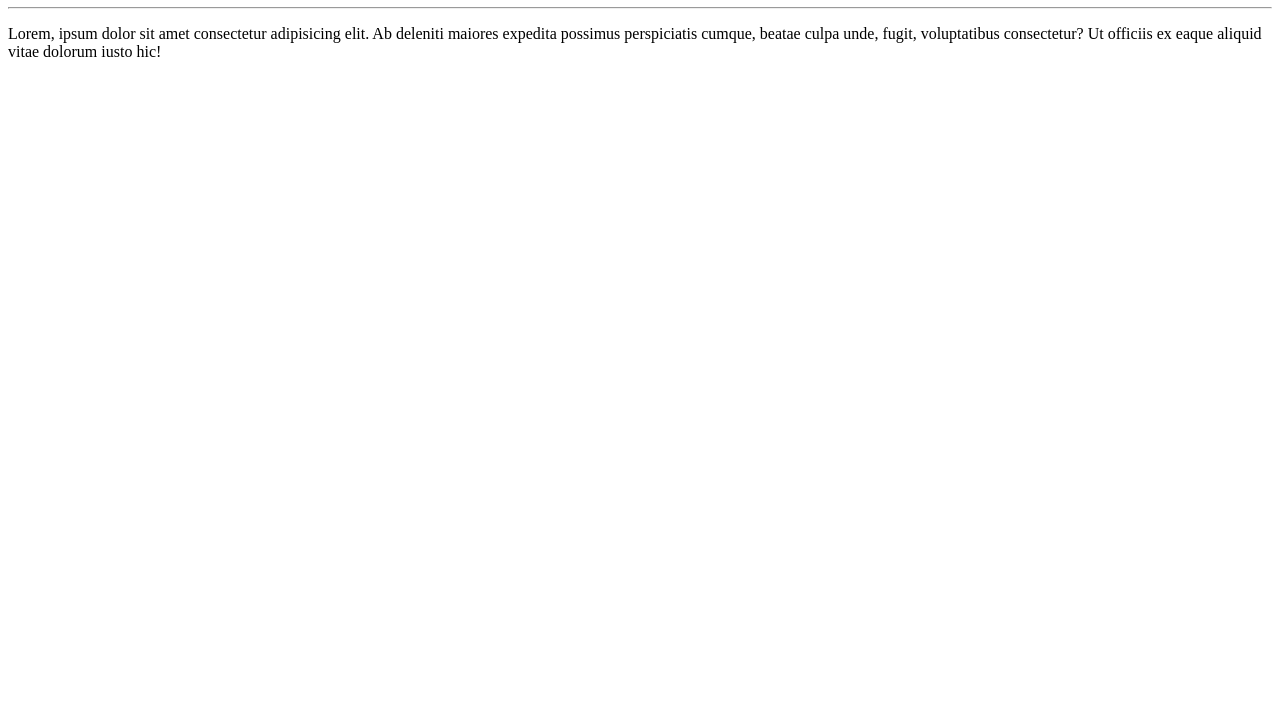
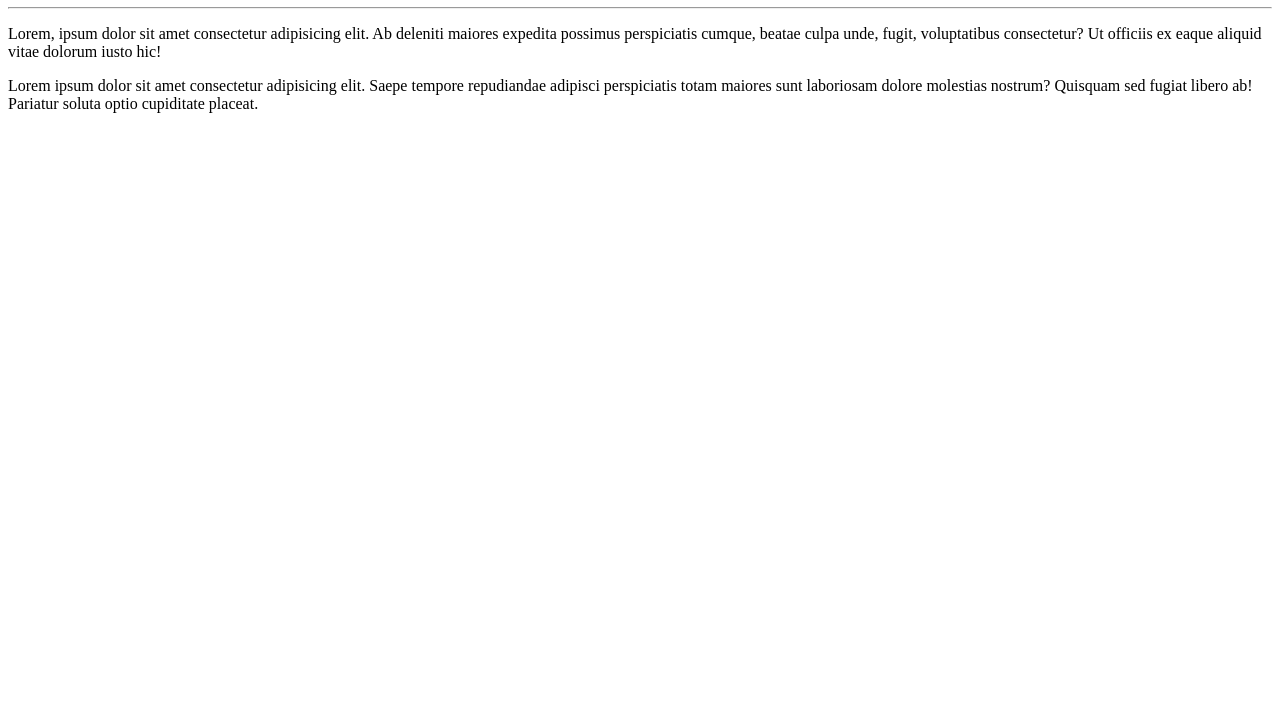
Before and after one commit to LuizHFFerraz/Ola-Mundo, a plain HTML site: page site-olamundo/index.html in a window 1280 px wide. Shown: the part 73-800 px from the top of the page. Drawn offline with Linux system fonts and the light colour scheme.

Commit message:
Novo paragrafo

```diff
--- a/site-olamundo/index.html
+++ b/site-olamundo/index.html
@@ -10,5 +10,6 @@
     <H1>Olá, Mundo!!! \o/</H1>
     <hr>
     <p>Lorem, ipsum dolor sit amet consectetur adipisicing elit. Ab deleniti maiores expedita possimus perspiciatis cumque, beatae culpa unde, fugit, voluptatibus consectetur? Ut officiis ex eaque aliquid vitae dolorum iusto hic!</p>
+    <p>Lorem ipsum dolor sit amet consectetur adipisicing elit. Saepe tempore repudiandae adipisci perspiciatis totam maiores sunt laboriosam dolore molestias nostrum? Quisquam sed fugiat libero ab! Pariatur soluta optio cupiditate placeat.</p>
 </body>
 </html>
```
